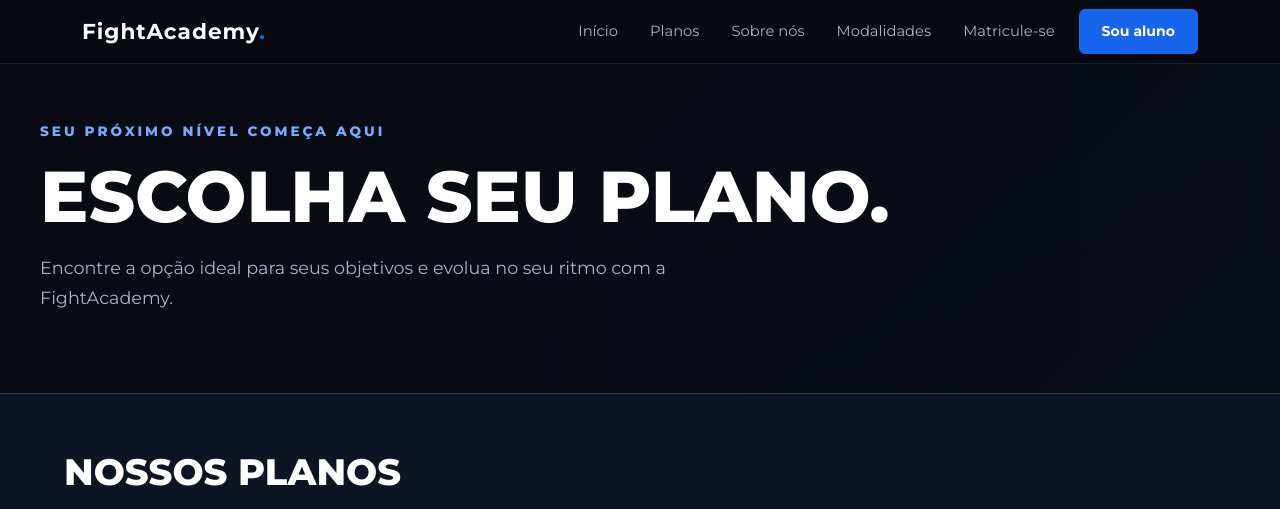
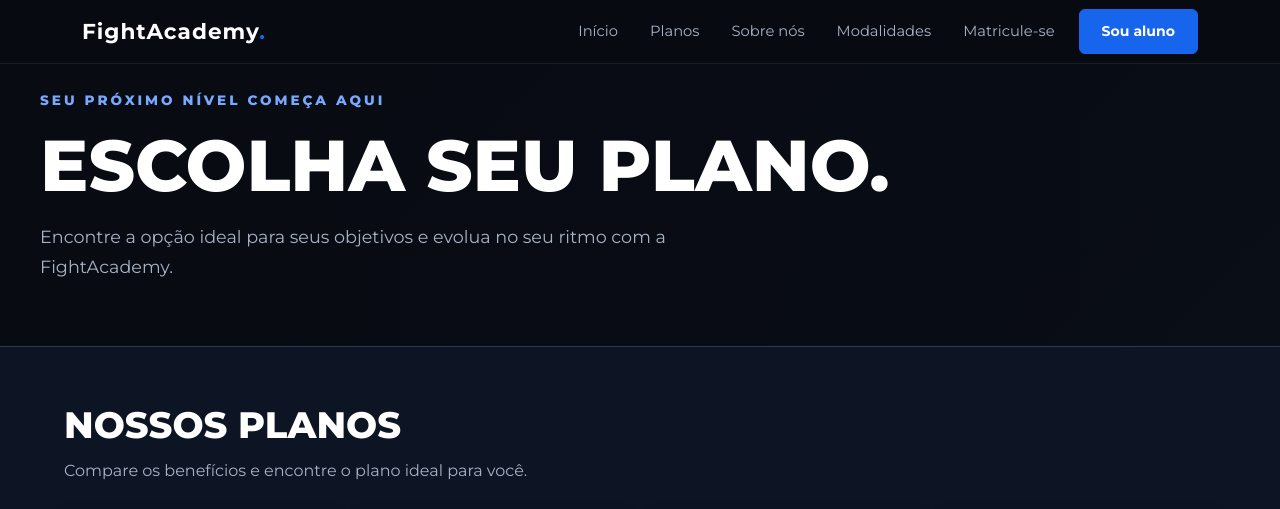
Before and after one commit to JordanLima06/ProjetoAcademia, a Flask app: page /planos in a window 1280 px wide. Shown: the top 509 px of the page. Run offline with Flask 3, Linux system fonts and the light colour scheme.

Commit message:
espaço do topo corrigido - planos

```diff
--- a/static/css/planos.css
+++ b/static/css/planos.css
@@ -11,8 +11,6 @@
     align-items: center;
     min-height: 340px;
     padding: 64px 24px;
-    padding-top: 120px;
-    padding-bottom: 80px;
     background:
         linear-gradient(
             90deg,
@@ -27,14 +25,6 @@
     border-bottom: 1px solid var(--color-border);
 }
 
-@media(max-width: 768px) {
-    .pagina-planos .hero-planos {
-        padding-top: 170px;
-        padding-bottom: 80px;
-    }
-
-}
-
 .pagina-planos .hero-planos-conteudo {
     width: 100%;
     max-width: 1200px;
@@ -42,7 +32,7 @@
 }
 
 .pagina-planos .eyebrow-planos {
-    margin: 0 0 16px;
+    margin: 25px 0 16px;
     color: var(--color-primary-light);
     font-size: 0.85rem;
     font-weight: 800;
```
